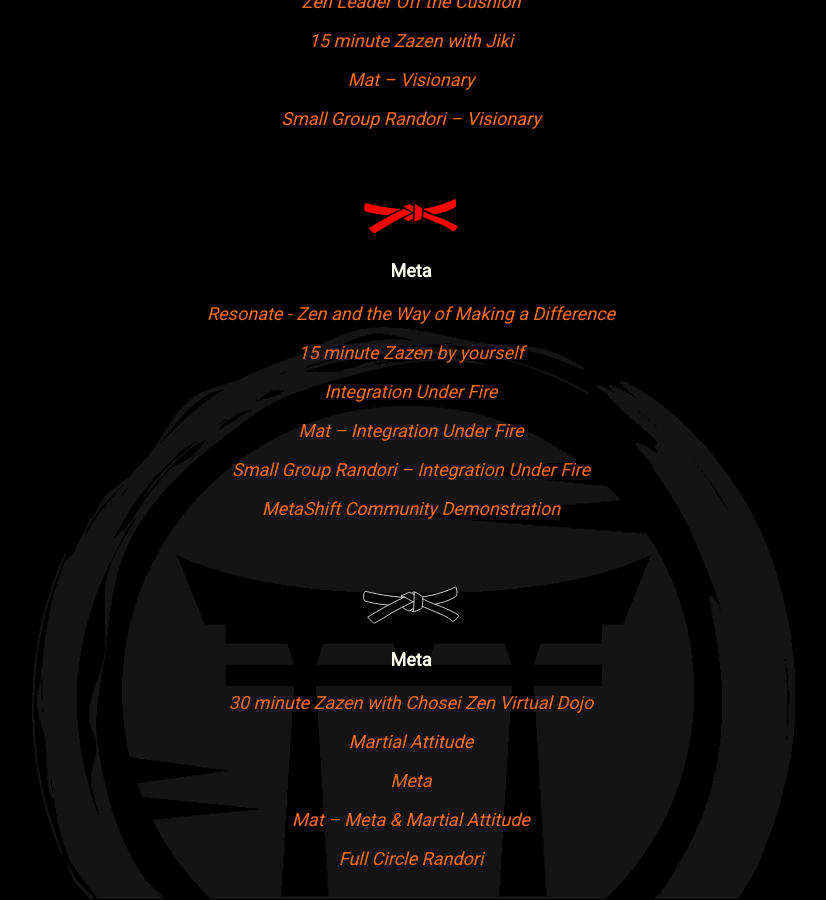
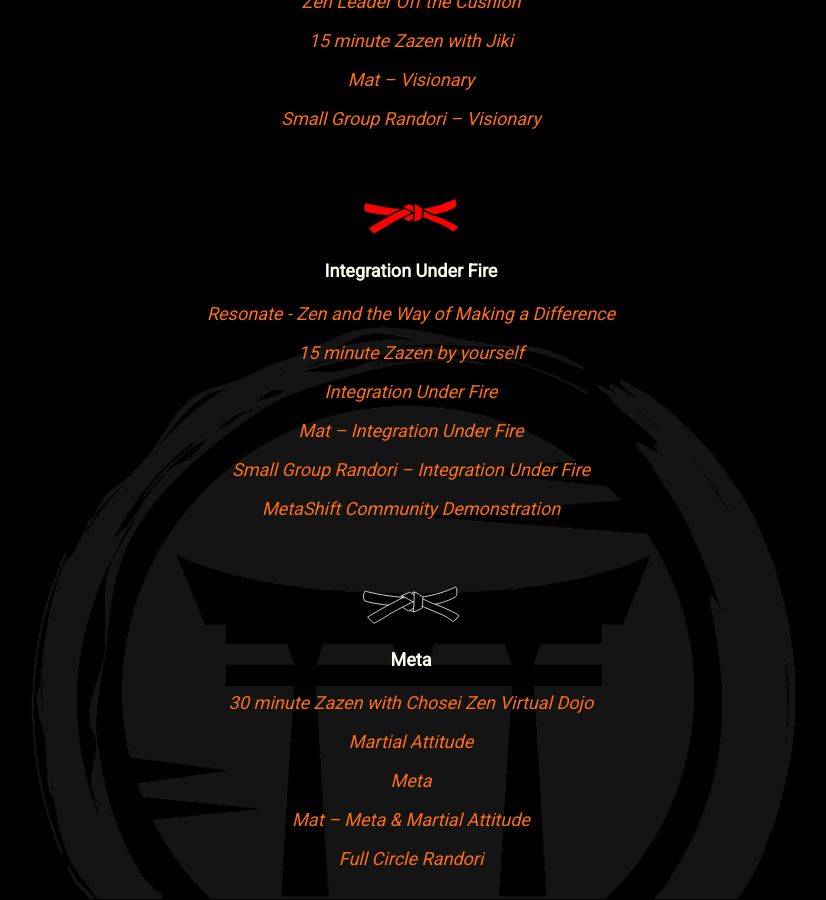
Before and after one commit to mindset-dojo/mindset-dojo.github.io, a Jekyll site: the page built from program.md, in a window 1280 px wide and 900 px high, scrolled down 3296 px. Shown: the whole window, without its empty margins (229-1055 px from the left). Built offline with Jekyll 4.4.1, drawn with Linux system fonts in a browser that asks for light colours; some web fonts are replaced.

Commit message:
fix: typo

```diff
--- a/_data/sections/program.yaml
+++ b/_data/sections/program.yaml
@@ -119,7 +119,7 @@
         - color: red
           label: 1st Kyu
           level: -1
-          intention: Meta
+          intention: Integration Under Fire
           flows:
             - label: Resonate - Zen and the Way of Making a Difference
               url: https://www.choseizen.org/store/p/resonate
```
